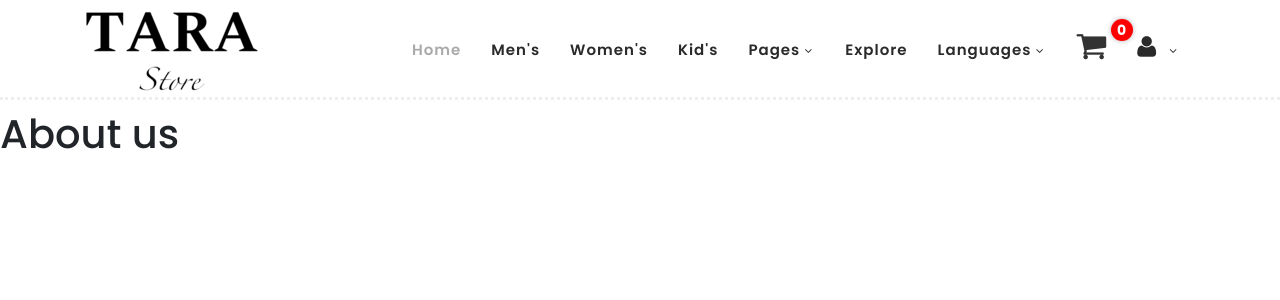
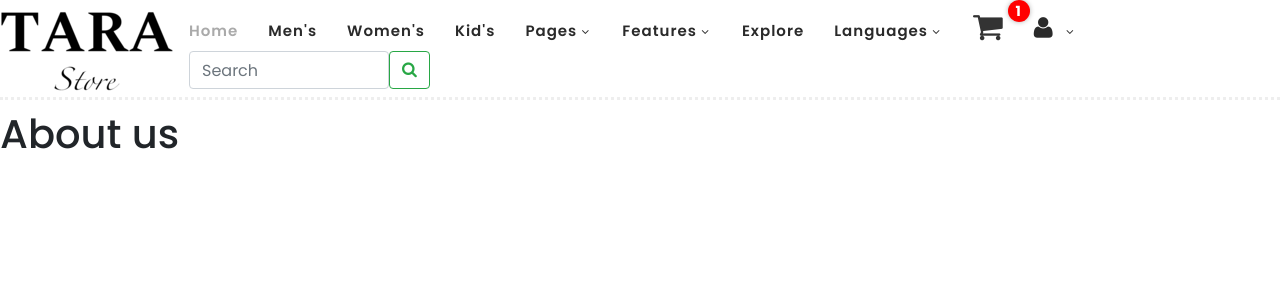
Before and after one commit to MajidMohammadi9/TaraStore, a Django app: page /en/aboutus/ in a window 1280 px wide; the page is wider, and only the part inside the window is pictured. Shown: the top 300 px of that part. Run offline with Django 5.2, Linux system fonts and the light colour scheme; parts of the project's set-up code (start-up, migrations or seed data) failed here and were passed over; some libraries are stand-ins or nearby versions.

Commit message:
add cart_sidebar and search box to navbar

```diff
--- a/config/settings.py
+++ b/config/settings.py
@@ -62,6 +62,7 @@ INSTALLED_APPS = [
     "pages",
     "products",
     "translates",
+    "cart",
 ]
 
 SITE_ID=1
--- a/products/templates/products/product_detail.html
+++ b/products/templates/products/product_detail.html
@@ -3,7 +3,6 @@
 {% load i18n %}
 {% load translation_tags %}
 {% load humanize %}
-
 
 {% block page_title %}
   {% trans 'Product detail' %}
@@ -49,4 +48,5 @@
       <strong>*{% trans 'You must be logged in to leave a comment.' %}</strong>
     </p>
   {% endif %}
+  {% include 'cart/cart_sidebar.html' %}
 {% endblock %}
--- a/static/css/templatemo-hexashop.css
+++ b/static/css/tarastore.css
@@ -248,6 +248,9 @@ header
 }
 
 .header-area .main-nav {
+  display: flex;
+  align-items: center;
+  justify-content: space-between;
   min-height: 80px;
   background: transparent;
 }
@@ -272,6 +275,19 @@ header
 
 .background-header .nav {
   margin-top: 20px !important;
+}
+
+.header-area .main-nav ul.nav {
+  display: flex;
+  align-items: center;
+  margin: 0;
+  padding: 0;
+  list-style: none;
+}
+
+.header-area .main-nav .logo-wrapper {
+  display: flex;
+  align-items: center;
 }
 
 .header-area .main-nav .nav {
--- /dev/null
+++ b/static/js/cart-sidebar.js
@@ -0,0 +1,14 @@
+document.addEventListener("DOMContentLoaded", function () {
+    const links = document.querySelectorAll('a[href="#miniCart"]');
+    links.forEach(function (link) {
+      link.addEventListener("click", function (event) {
+        event.preventDefault();
+        toggleMiniCart();
+      });
+    });
+  });
+
+  function toggleMiniCart() {
+    const miniCart = document.getElementById("miniCart");
+    miniCart.classList.toggle("active");
+  }
--- a/templates/_base.html
+++ b/templates/_base.html
@@ -5,12 +5,12 @@
 <!DOCTYPE html>
 <html lang="{{ request.LANGUAGE_CODE }}">
   <head>
-    <meta charset="utf-8">
-    <meta name="viewport" content="width=device-width, initial-scale=1, shrink-to-fit=no">
-    <meta name="description" content="">
-    <meta name="author" content="">
+    <meta charset="utf-8" />
+    <meta name="viewport" content="width=device-width, initial-scale=1, shrink-to-fit=no" />
+    <meta name="description" content="" />
+    <meta name="author" content="" />
 
-    <link href="https://fonts.googleapis.com/css?family=Poppins:100,200,300,400,500,600,700,800,900&display=swap" rel="stylesheet">
+    <link href="https://fonts.googleapis.com/css?family=Poppins:100,200,300,400,500,600,700,800,900&display=swap" rel="stylesheet" />
 
     <title>
       {% block page_title %}
@@ -18,21 +18,20 @@
       {% endblock %}
     </title>
 
+    <!-- Additional CSS Files -->
+    <link rel="stylesheet" type="text/css" href="{% static 'css/bootstrap.min.css' %}" />
 
-    <!-- Additional CSS Files -->
-    <link rel="stylesheet" type="text/css" href="{% static 'css/bootstrap.min.css' %}">
+    <link rel="stylesheet" type="text/css" href="{% static 'css/font-awesome.css' %}" />
 
-    <link rel="stylesheet" type="text/css" href="{% static 'css/font-awesome.css' %}">
+    <link rel="stylesheet" href="{% static 'css/tarastore.css' %}" />
 
-    <link rel="stylesheet" href="{% static 'css/templatemo-hexashop.css' %}">
+    <link rel="stylesheet" href="{% static 'css/owl-carousel.css' %}" />
 
-    <link rel="stylesheet" href="{% static 'css/owl-carousel.css' %}">
+    <link rel="stylesheet" href="{% static 'css/lightbox.css' %}" />
 
-    <link rel="stylesheet" href="{% static 'css/lightbox.css' %}">
+    <link rel="stylesheet" href="{% static 'css/flex-slider.css' %}" />
 
-    <link rel="stylesheet" href="{% static 'css/flex-slider.css' %}">
-
-    <link rel="stylesheet" href="{% static 'css/custom.css' %}">
+    <link rel="stylesheet" href="{% static 'css/custom.css' %}" />
   </head>
   <body>
     <!-- ***** Preloader Start ***** -->
@@ -45,58 +44,83 @@
     </div>
     <!-- ***** Preloader End ***** -->
 
-
     <!-- ***** Header Area Start ***** -->
     <header class="header-area header-sticky">
-          <div class="container">
       <div class="row">
         <div class="col-12">
-                      <nav class="main-nav">
+          <nav class="main-nav d-flex align-items-center justify-content-between">
             <!-- ***** Logo Start ***** -->
-                          <a href="index.html" class="logo">
-                              <img src="{% static 'images/TARAStore-logo.png' %}">
-                          </a>
+            <div class="logo-wrapper">
+              <a href="{% url 'product_list' %}" class="logo"><img src="{% static 'images/TARAStore-logo.png' %}" alt="Logo" /></a>
+            </div>
             <!-- ***** Logo End ***** -->
+
             <!-- ***** Menu Start ***** -->
             <ul class="nav">
-                            <li class="scroll-to-section"><a href="{% url "product_list" %}" class="active">Home</a></li>
-                            <li class="scroll-to-section"><a href="#men">Men's</a></li>
-                            <li class="scroll-to-section"><a href="#women">Women's</a></li>
-                            <li class="scroll-to-section"><a href="#kids">Kid's</a></li>
+              <li class="scroll-to-section">
+                <a href="{% url 'product_list' %}" class="active">{% trans 'Home' %}</a>
+              </li>
+              <li class="scroll-to-section">
+                <a href="#men">{% trans "Men's" %}</a>
+              </li>
+              <li class="scroll-to-section">
+                <a href="#women">{% trans "Women's" %}</a>
+              </li>
+              <li class="scroll-to-section">
+                <a href="#kids">{% trans "Kid's" %}</a>
+              </li>
               <li class="submenu">
-                                <a href="javascript:;">Pages</a>
+                <a href="javascript:;">{% trans 'Pages' %}</a>
                 <ul>
-                                    <li><a href="about.html">About Us</a></li>
-                                    <li><a href="products.html">Products</a></li>
-                                    <li><a href="single-product.html">Single Product</a></li>
-                                    <li><a href="contact.html">Contact Us</a></li>
+                  <li>
+                    <a href="about.html">{% trans 'About Us' %}</a>
+                  </li>
+                  <li>
+                    <a href="products.html">{% trans 'Products' %}</a>
+                  </li>
+                  <li>
+                    <a href="single-product.html">Single Product</a>
+                  </li>
+                  <li>
+                    <a href="contact.html">{% trans 'Contact Us' %}</a>
+                  </li>
                 </ul>
               </li>
-                            {% comment %} <li class="submenu">
+              <li class="submenu">
                 <a href="javascript:;">Features</a>
                 <ul>
-                                    <li><a href="#">Features Page 1</a></li>
-                                    <li><a href="#">Features Page 2</a></li>
-                                    <li><a href="#">Features Page 3</a></li>
-                                    <li><a rel="nofollow" href="https://templatemo.com/page/4" target="_blank">Template Page 4</a></li>
+                  <li>
+                    <a href="#">Features Page 1</a>
+                  </li>
+                  <li>
+                    <a href="#">Features Page 2</a>
+                  </li>
+                  <li>
+                    <a href="#">Features Page 3</a>
+                  </li>
+                  <li>
+                    <a rel="nofollow" href="https://templatemo.com/page/4" target="_blank">Template Page 4</a>
+                  </li>
                 </ul>
-                            </li> {% endcomment %}
-                            <li class="scroll-to-section"><a href="#explore">Explore</a></li>
+              </li>
+              <li class="scroll-to-section">
+                <a href="#explore">{% trans 'Explore' %}</a>
+              </li>
               <li class="submenu">
-                              <a href="javascript:;">Languages</a>
+                <a href="javascript:;">{% trans 'Languages' %}</a>
                 <ul id="language-list">
                   {% get_available_languages as LANGUAGES %}
                   {% for lang_code, lang_name in LANGUAGES %}
-                                    <li><a href="javascript:;" data-lang="{{ lang_code }}">{{ lang_name }}</a></li>
+                    <li>
+                      <a href="javascript:;" data-lang="{{ lang_code }}">{{ lang_name }}</a>
+                    </li>
                   {% endfor %}
                 </ul>
               </li>
               <li class="scroll-to-section cart-wrapper">
-                              <a href="#">
+                <a href="#miniCart">
                   <i class="fa fa-shopping-cart"></i>
-                                  <span class="cart-count">
-                                      {{ request.session.cart|length }}
-                                  </span>
+                  <span class="cart-count">1</span>
                 </a>
               </li>
               <li class="submenu">
@@ -108,26 +132,35 @@
                 </a>
                 <ul>
                   {% if user.is_authenticated %}
-                                      <li><a href="#profile">Profile</a></li>
-                                      <li><a href="{% url "account_logout" %}">Logout</a></li>
+                    <li>
+                      <a href="#profile">{% trans 'Profile' %}</a>
+                    </li>
+                    <li>
+                      <a href="{% url 'account_logout' %}">{% trans 'Logout' %}</a>
+                    </li>
                   {% else %}
-                                      <li><a href="{% url "account_login" %}">Login</a></li>
-                                      <li><a href="{% url "account_signup" %}">Sign Up</a></li>
+                    <li>
+                      <a href="{% url 'account_login' %}">{% trans 'Login' %}</a>
+                    </li>
+                    <li>
+                      <a href="{% url 'account_signup' %}">{% trans 'Sign Up' %}</a>
+                    </li>
                   {% endif %}
                 </ul>
               </li>
+              <li class="scroll-to-section">
+                <form class="d-flex align-items-center" role="search" method="GET" action="">
+                  <input class="form-control me-2" type="search" name="q" placeholder="{% trans 'Search' %}" aria-label="Search" style="max-width: 200px;" />
+                  <button class="btn btn-outline-success" type="submit"><i class="fa fa-search"></i></button>
+                </form>
+              </li>
             </ul>
-                          <a class='menu-trigger'>
-                              <span>Menu</span>
-                          </a>
             <!-- ***** Menu End ***** -->
           </nav>
         </div>
       </div>
-          </div>
     </header>
     <!-- ***** Header Area End ***** -->
-
 
     {% if messages %}
       <div class="container">
@@ -137,13 +170,11 @@
       </div>
     {% endif %}
 
-
     <div class="content" style="padding-top: 110px;">
       {% block content %}
 
       {% endblock %}
     </div>
-
 
     <!-- jQuery -->
     <script src="{% static 'js/jquery-2.1.0.min.js' %}"></script>
@@ -167,51 +198,51 @@
 
     <!-- Global Init -->
     <script src="{% static 'js/custom.js' %}"></script>
+    <script src="{% static 'js/cart-sidebar.js' %}"></script>
 
     <script>
-
-        $(function() {
-            var selectedClass = "";
-            $("p").click(function(){
-            selectedClass = $(this).attr("data-rel");
-            $("#portfolio").fadeTo(50, 0.1);
-                $("#portfolio div").not("."+selectedClass).fadeOut();
-            setTimeout(function() {
-              $("."+selectedClass).fadeIn();
-              $("#portfolio").fadeTo(50, 1);
-            }, 500);
-
-            });
-        });
-
+      $(function () {
+        var selectedClass = ''
+        $('p').click(function () {
+          selectedClass = $(this).attr('data-rel')
+          $('#portfolio').fadeTo(50, 0.1)
+          $('#portfolio div')
+            .not('.' + selectedClass)
+            .fadeOut()
+          setTimeout(function () {
+            $('.' + selectedClass).fadeIn()
+            $('#portfolio').fadeTo(50, 1)
+          }, 500)
+        })
+      })
     </script>
 
-    <input type="hidden" id="csrf_token" value="{{ csrf_token }}">
+    <input type="hidden" id="csrf_token" value="{{ csrf_token }}" />
     <script>
-      document.getElementById("language-list").addEventListener("click", function(event) {
-        if (event.target.hasAttribute("data-lang")) {
-            var selectedLang = event.target.getAttribute("data-lang");
+      document.getElementById('language-list').addEventListener('click', function (event) {
+        if (event.target.hasAttribute('data-lang')) {
+          var selectedLang = event.target.getAttribute('data-lang')
 
-            var form = document.createElement('form');
-            form.method = 'POST';
-            form.action = "{% url 'set_language' %}";
+          var form = document.createElement('form')
+          form.method = 'POST'
+          form.action = "{% url 'set_language' %}"
 
-            var csrfToken = document.createElement('input');
-            csrfToken.type = 'hidden';
-            csrfToken.name = 'csrfmiddlewaretoken';
-            csrfToken.value = document.getElementById('csrf_token').value;
-            form.appendChild(csrfToken);
+          var csrfToken = document.createElement('input')
+          csrfToken.type = 'hidden'
+          csrfToken.name = 'csrfmiddlewaretoken'
+          csrfToken.value = document.getElementById('csrf_token').value
+          form.appendChild(csrfToken)
 
-            var languageInput = document.createElement('input');
-            languageInput.type = 'hidden';
-            languageInput.name = 'language';
-            languageInput.value = selectedLang;
-            form.appendChild(languageInput);
+          var languageInput = document.createElement('input')
+          languageInput.type = 'hidden'
+          languageInput.name = 'language'
+          languageInput.value = selectedLang
+          form.appendChild(languageInput)
 
-            document.body.appendChild(form);
-            form.submit();
+          document.body.appendChild(form)
+          form.submit()
         }
-      });
+      })
     </script>
   </body>
 </html>
```
Also changed, not shown: cart/templates/cart/cart_sidebar.html (added, +58 -0 lines), static/css/custom.css (+33 -0 lines). Lines whose indentation alone changed are shown as unchanged.
